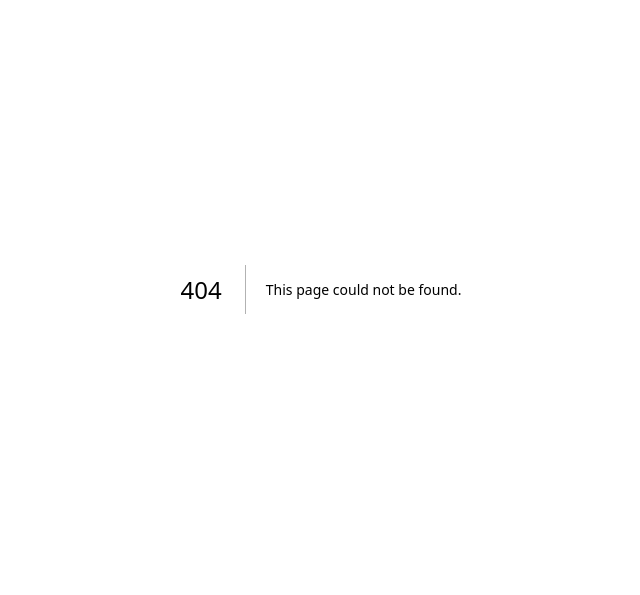
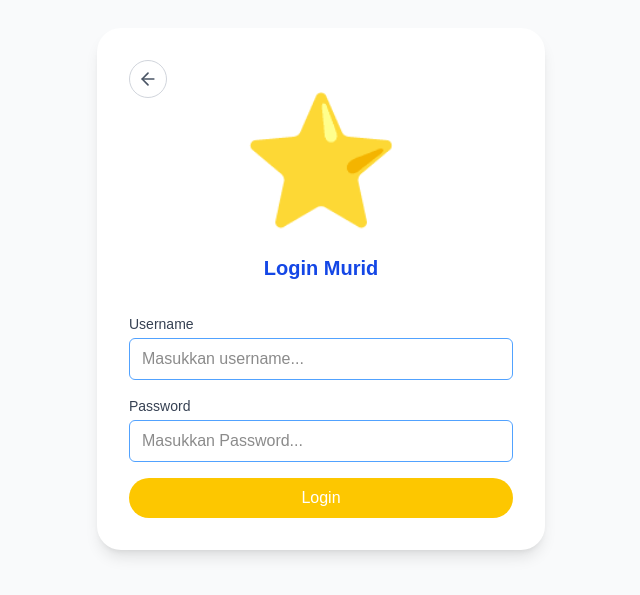
Before and after one commit to Fitrii309/pona-fe, a Next.js app: page /login-page/guru in a window 1280 px wide. Before the commit this address had no page. Shown: the part 111-706 px from the top of the page, without its empty margins (319-959 px from the left). Built offline with nearby package versions, Linux system fonts and the light colour scheme.

Commit message:
fix login

```diff
--- /dev/null
+++ b/src/app/login-page/guru/page.tsx
@@ -0,0 +1,65 @@
+"use client";
+
+import { useRouter } from "next/navigation";
+import { ArrowLeft } from "lucide-react";
+
+export default function LoginMurid() {
+  const router = useRouter();
+
+  return (
+    <div className="flex items-center justify-center min-h-screen bg-gray-50 px-4">
+      <div className="w-full max-w-md bg-white rounded-3xl p-8 shadow-lg">
+        {/* Back Button */}
+        <button
+          onClick={() => router.back()}
+          className="p-2 rounded-full border border-gray-300 hover:bg-gray-100 mb-6"
+        >
+          <ArrowLeft className="w-5 h-5 text-gray-600" />
+        </button>
+
+        {/* Icon */}
+        <div className="flex justify-center mb-6">
+          <div className="w-20 h-20 flex items-center justify-center mb-7">
+            <span className="text-9xl">⭐</span>
+          </div>
+        </div>
+
+        <h1 className="text-xl font-bold text-center text-blue-700 mb-8">
+          Login Murid
+        </h1>
+
+        {/* Form */}
+        <form className="space-y-4">
+          <div>
+            <label className="block text-sm font-medium text-gray-700 mb-1">
+              Username
+            </label>
+            <input
+              type="username"
+              placeholder="Masukkan username..."
+              className="w-full px-3 py-2 border border-blue-400 rounded-md focus:outline-none focus:ring-2 focus:ring-blue-500"
+            />
+          </div>
+
+          <div>
+            <label className="block text-sm font-medium text-gray-700 mb-1">
+              Password
+            </label>
+            <input
+              type="password"
+              placeholder="Masukkan Password..."
+              className="w-full px-3 py-2 border border-blue-400 rounded-md focus:outline-none focus:ring-2 focus:ring-blue-500"
+            />
+          </div>
+
+          <button
+            type="submit"
+            className="w-full bg-yellow-400 hover:bg-yellow-500 text-white py-2 rounded-full font-medium transition"
+          >
+            Login
+          </button>
+        </form>
+      </div>
+    </div>
+  );
+}
```
